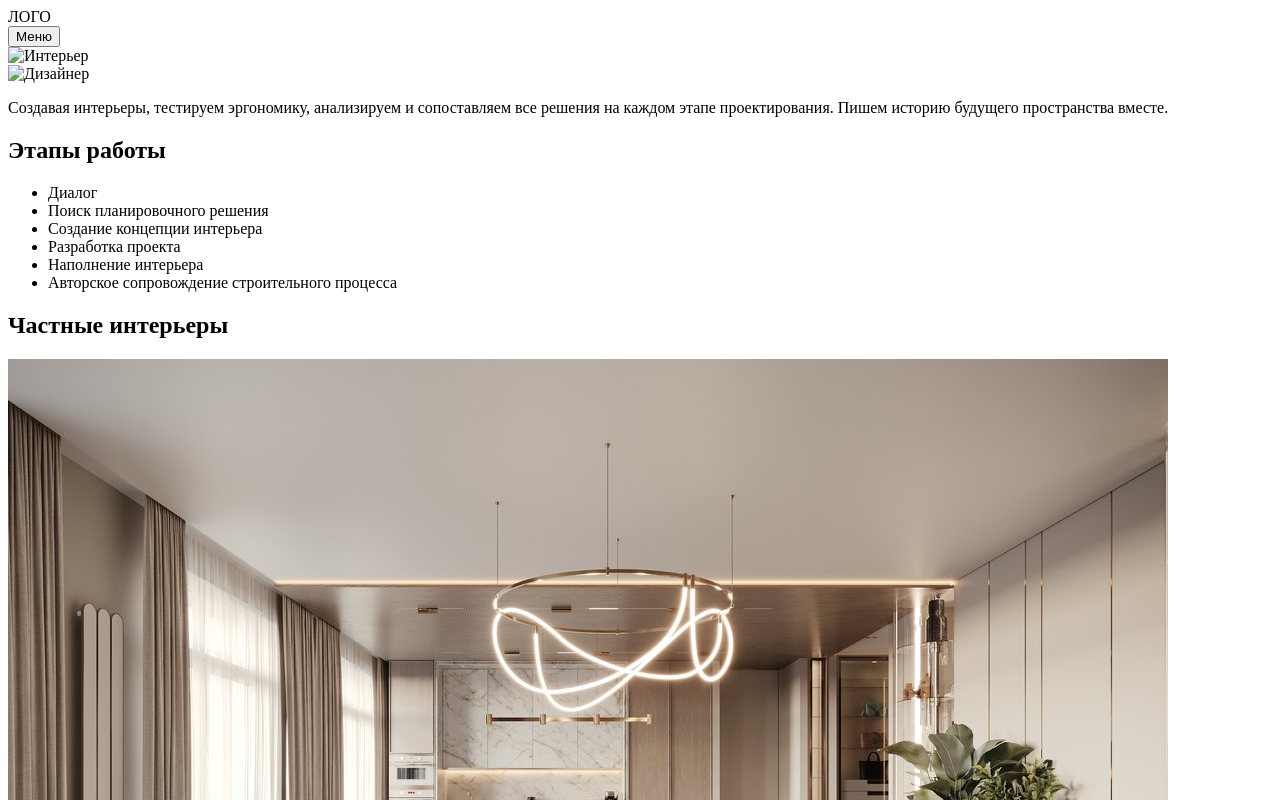
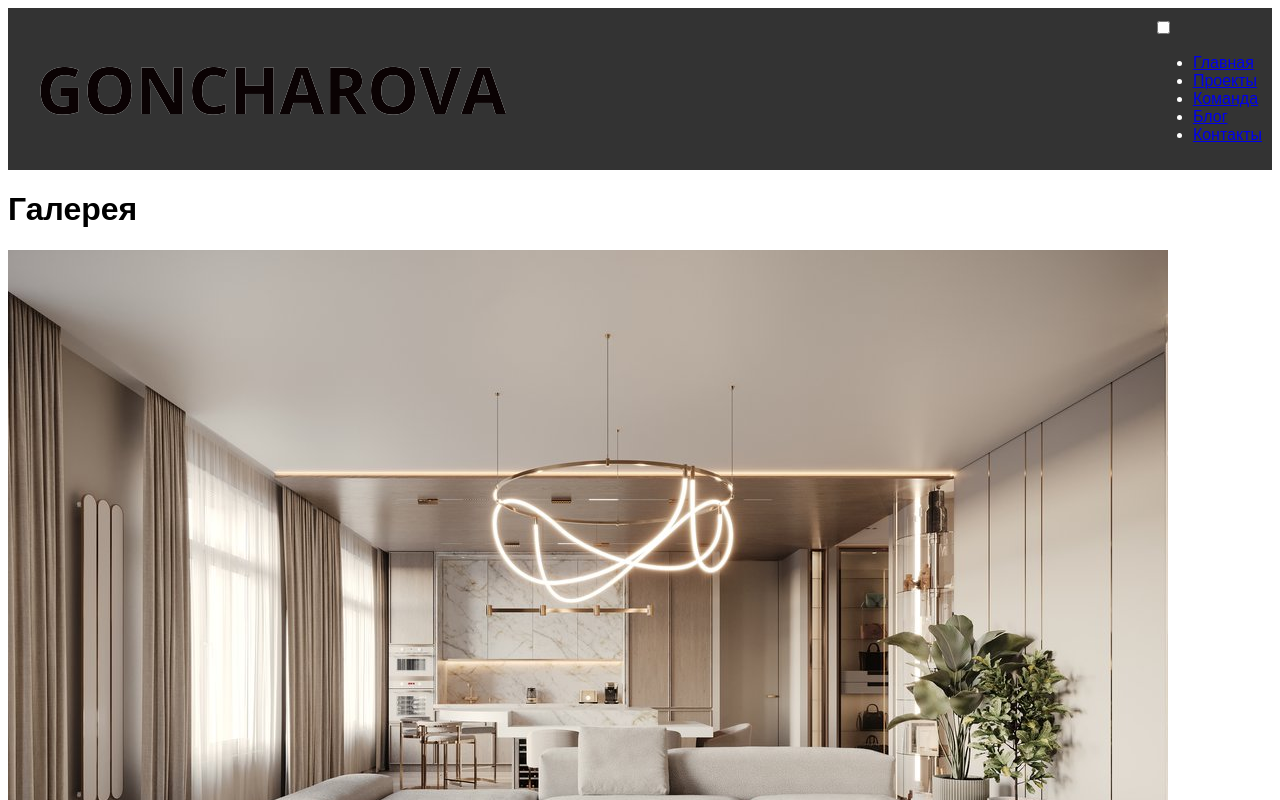
Before and after one commit to JRunaway/jrunaway.github.io, a plain HTML site: page index.html in a window 1280 px wide. Shown: the top 800 px of the page. Drawn offline with Linux system fonts and the light colour scheme.

Commit message:
Update index.html

```diff
--- a/index.html
+++ b/index.html
@@ -1,62 +1,44 @@
 <!DOCTYPE html>
 <html lang="ru">
 <head>
-    <meta charset="UTF-8">
-    <meta name="viewport" content="width=device-width, initial-scale=1.0">
-    <title>Интерьер Дизайн</title>
-    <link rel="stylesheet" href="styles.css">
+  <meta charset="UTF-8">
+  <meta name="viewport" content="width=device-width, initial-scale=1.0">
+  <title>Галерея</title>
+  <!-- Подключаем внешний файл стилей -->
+  <link rel="stylesheet" href="style.css">
 </head>
 <body>
-    <header>
-        <div class="logo">ЛОГО</div>
-        <button class="menu-button">Меню</button>
-    </header>
+  <!-- Шапка сайта с логотипом и навигацией -->
+  <header>
+	<img src="1.png" alt="Логотип" class="logo">
+	<div class="hamburger-menu">
+		<input id="menu__toggle" type="checkbox" />
+		<label class="menu__btn" for="menu__toggle">
+			<span></span>
+		</label>
 
-    <section class="hero">
-        <img src="interior-main.jpg" alt="Интерьер" class="hero-image">
-    </section>
+		<ul class="menu__box">
+			<li><a class="menu__item" href="index.html">Главная</a></li>
+			<li><a class="menu__item" href="#">Проекты</a></li>
+			<li><a class="menu__item" href="#">Команда</a></li>
+			<li><a class="menu__item" href="#">Блог</a></li>
+			<li><a class="menu__item" href="contacts.html">Контакты</a></li>
+		</ul>
+	</div>
+  </header>
 
-    <section class="about">
-        <img src="designer.jpg" alt="Дизайнер" class="about-image">
-        <p>Создавая интерьеры, тестируем эргономику, анализируем и сопоставляем все решения на каждом этапе проектирования. Пишем историю будущего пространства вместе.</p>
-    </section>
+  <h1>Галерея</h1>
+  <!-- Блок с галереей изображений -->
+  <div class="gallery">
+    <img src="1.jpg" alt="Изображение 1">
+    <img src="1.jpg" alt="Изображение 2">
+    <img src="1.jpg" alt="Изображение 3">
+    <img src="1.jpg" alt="Изображение 4">
+    <img src="1.jpg" alt="Изображение 5">
+    <img src="1.jpg" alt="Изображение 6">
+  </div>
 
-    <section class="steps">
-        <h2>Этапы работы</h2>
-        <ul>
-            <li>Диалог</li>
-            <li>Поиск планировочного решения</li>
-            <li>Создание концепции интерьера</li>
-            <li>Разработка проекта</li>
-            <li>Наполнение интерьера</li>
-            <li>Авторское сопровождение строительного процесса</li>
-        </ul>
-    </section>
-
-    <section class="gallery">
-        <h2>Частные интерьеры</h2>
-        <div class="gallery-grid">
-            <img src="1.jpg" alt="Частный интерьер">
-            <img src="1.jpg" alt="Частный интерьер">
-            <img src="1.jpg" alt="Частный интерьер">
-            <img src="1.jpg" alt="Частный интерьер">
-            <img src="1.jpg" alt="Частный интерьер">
-        </div>
-
-        <h2>Общественные интерьеры</h2>
-        <div class="gallery-grid">
-            <img src="public1.jpg" alt="Общественный интерьер">
-            <img src="public2.jpg" alt="Общественный интерьер">
-            <img src="public3.jpg" alt="Общественный интерьер">
-            <img src="public4.jpg" alt="Общественный интерьер">
-            <img src="public5.jpg" alt="Общественный интерьер">
-        </div>
-    </section>
-
-    <footer>
-        <p>Украина, Одесса</p>
-        <p>0964660658</p>
-        <p><a href="mailto:mailtogoncharova@gmail.com">mailtogoncharova@gmail.com</a></p>
-    </footer>
+  <!-- Подключаем внешний JavaScript-файл -->
+  <script src="script.js"></script>
 </body>
 </html>
```
